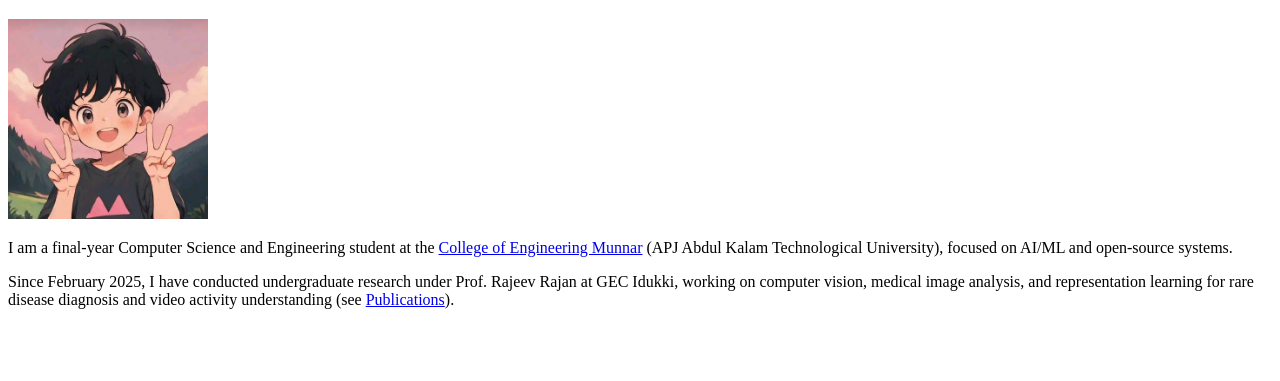
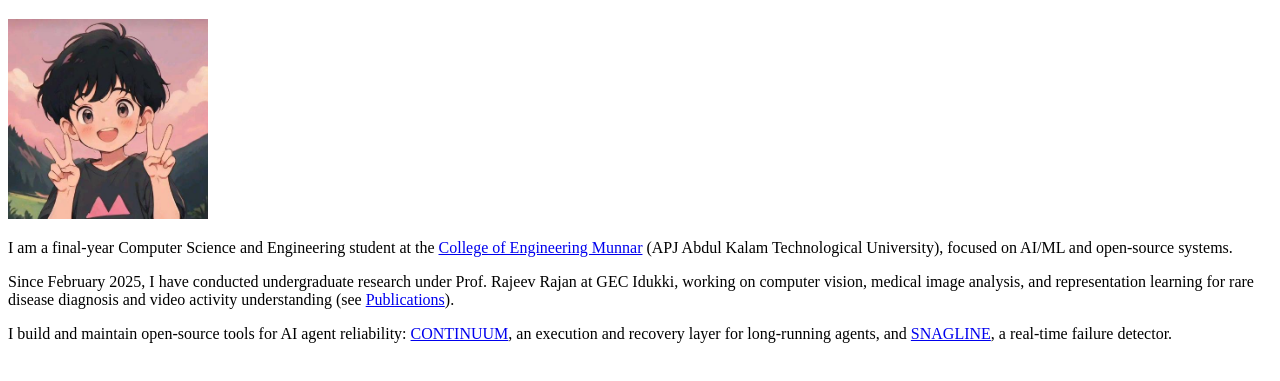
Before and after one commit to Cyrax321/Cyrax321.github.io, a plain HTML site: page index.html in a window 1280 px wide. Shown: the part 231-612 px from the top of the page. Drawn offline with Linux system fonts and the light colour scheme.

Commit message:
feat(home): add open-source tools highlight for CONTINUUM and SNAGLINE

```diff
--- a/index.html
+++ b/index.html
@@ -21,6 +21,7 @@
     <img alt="Anandhu P Shaji" id="avatar" src="assets/photo.jpg" width="200" height="200">
     <p>I am a final-year Computer Science and Engineering student at the <a rel="external" href="https://www.cemunnar.ac.in/">College of Engineering Munnar</a> (APJ Abdul Kalam Technological University), focused on AI/ML and open-source systems.</p>
     <p>Since February 2025, I have conducted undergraduate research under Prof. Rajeev Rajan at GEC Idukki, working on computer vision, medical image analysis, and representation learning for rare disease diagnosis and video activity understanding (see <a href="research.html">Publications</a>).</p>
+    <p>I build and maintain open-source tools for AI agent reliability: <a href="code.html#continuum">CONTINUUM</a>, an execution and recovery layer for long-running agents, and <a href="code.html#snagline">SNAGLINE</a>, a real-time failure detector.</p>
   </div>
 </body>
 </html>
```
